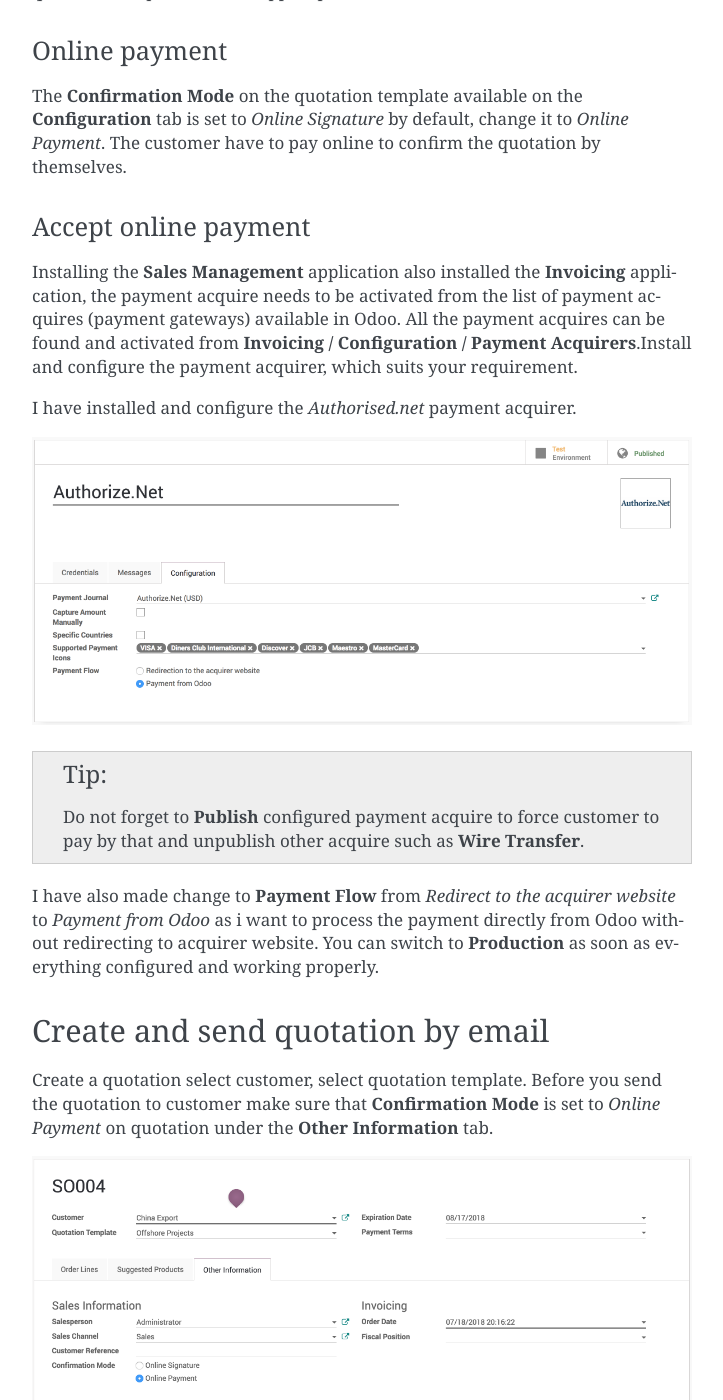
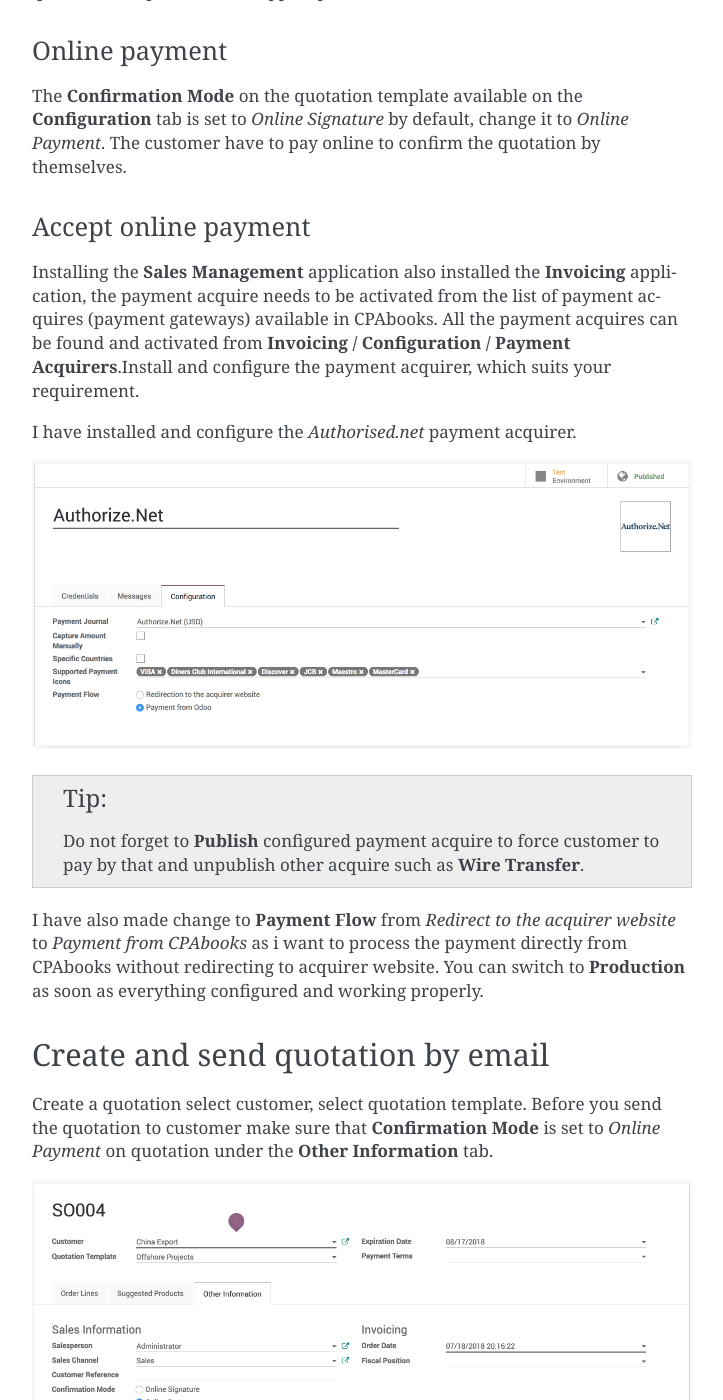
Before and after one commit to cpabooks/cpabooks-docs, a Sphinx documentation site: the page built from docs/sales/customer-portal/online-customer-approval-and-payment-on-quotation.rst, in a window 1280 px wide and 1400 px high, scrolled down 637 px. Shown: the whole window, without its empty margins (388-1111 px from the left). Built offline with Sphinx 7.4.7, drawn with Linux system fonts in a browser that asks for light colours; pages that are not in the unit, such as notebooks, are missing from menus; some of the changed text lies outside the part shown.

Commit message:
Update online-customer-approval-and-payment-on-quotation.rst

```diff
--- a/docs/sales/customer-portal/online-customer-approval-and-payment-on-quotation.rst
+++ b/docs/sales/customer-portal/online-customer-approval-and-payment-on-quotation.rst
@@ -41,7 +41,7 @@
 
 Installing the **Sales Management** application also installed the
 **Invoicing** application, the payment acquire needs to be activated
-from the list of payment acquires (payment gateways) available in Odoo.
+from the list of payment acquires (payment gateways) available in CPAbooks.
 All the payment acquires can be found and activated from **Invoicing /
 Configuration / Payment Acquirers**.Install and configure the payment
 acquirer, which suits your requirement.
@@ -55,8 +55,8 @@
   Transfer**.
 
 I have also made change to **Payment Flow** from *Redirect to the
-acquirer website* to *Payment from Odoo* as i want to process the
-payment directly from Odoo without redirecting to acquirer website. You
+acquirer website* to *Payment from CPAbooks* as i want to process the
+payment directly from CPAbooks without redirecting to acquirer website. You
 can switch to **Production** as soon as everything configured and
 working properly.
 
@@ -120,12 +120,12 @@
 
 Video
 -----
-Access the video at https://www.youtube.com/watch?v=x08JPYRX0x4
+Access the video at https://www.youtube.com/watch?v=vq60OruLojk
 
 .. raw:: html
 
     <div style="text-align: center; margin-bottom: 2em;">
-    <iframe width="100%" class="youtube-video" src="https://www.youtube.com/embed/x08JPYRX0x4" frameborder="0" allow="autoplay; encrypted-media" allowfullscreen></iframe>
+    <iframe width="100%" class="youtube-video" src="https://www.youtube.com/embed/vq60OruLojk" frameborder="0" allow="autoplay; encrypted-media" allowfullscreen></iframe>
     </div>
 
 .. |image0| image:: static/online-customer-approval-and-payment-on-quotation/media/image9.png
```
